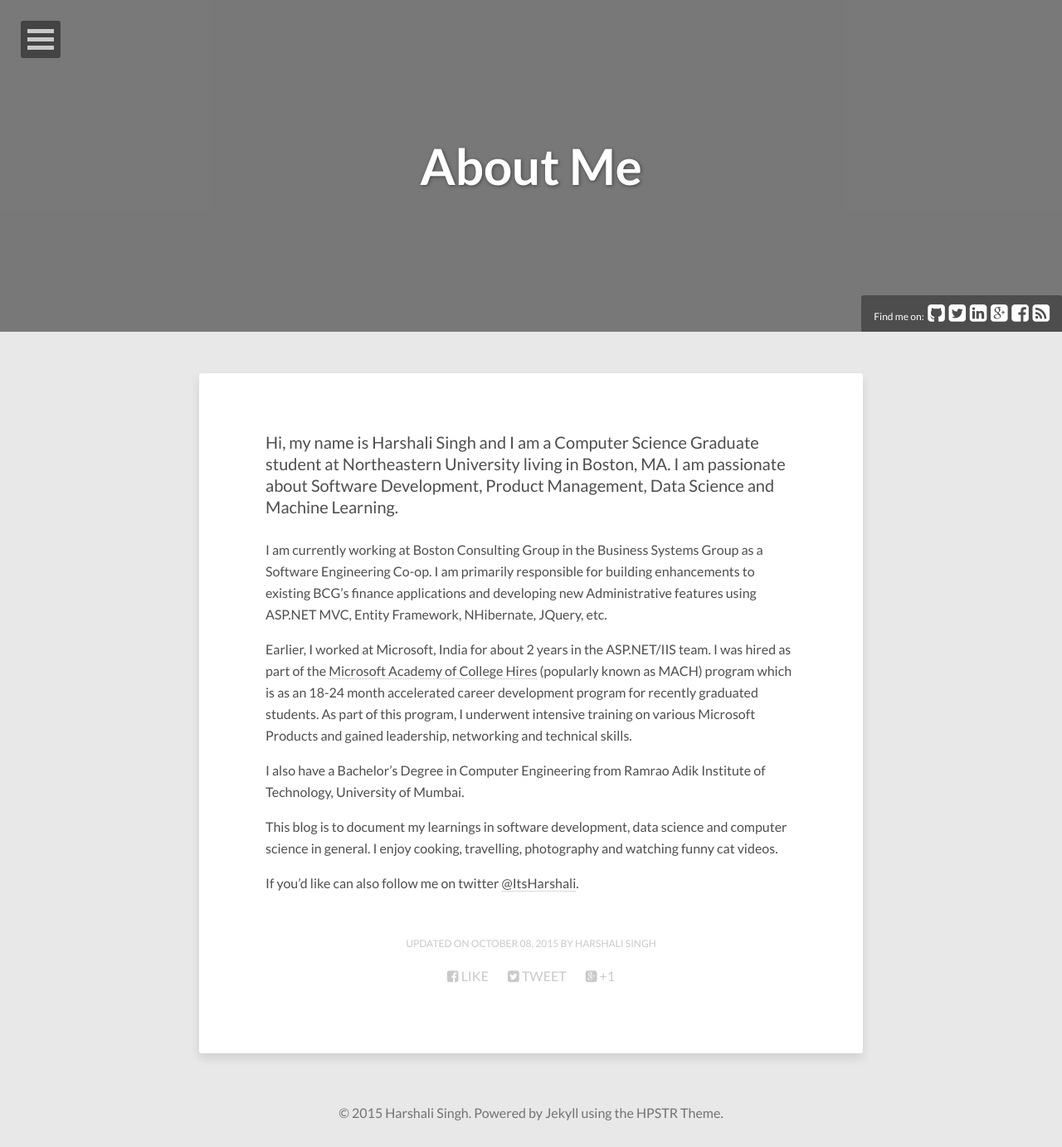
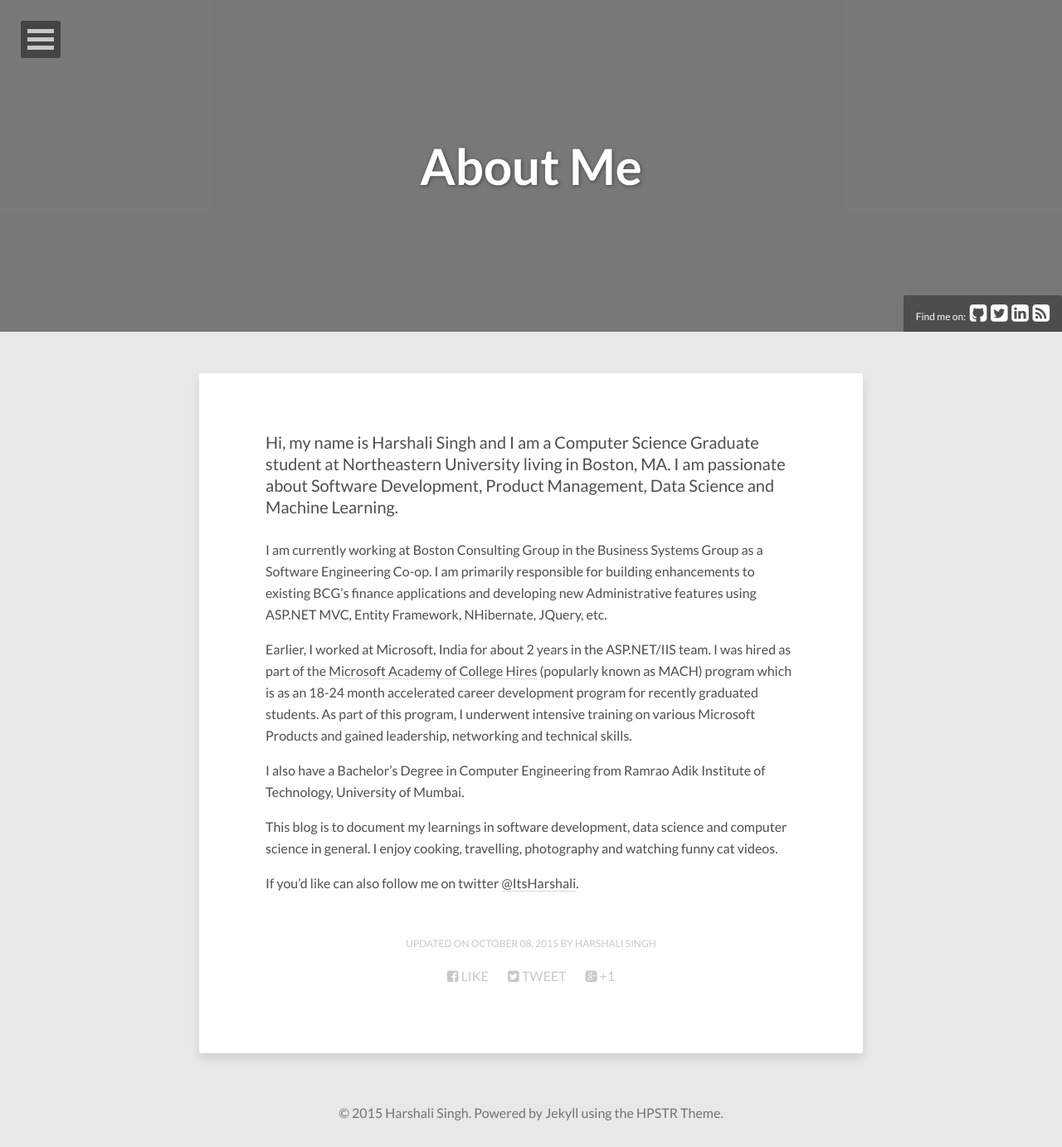
Before and after one commit to harshalisingh/harshalisingh.github.io, a Jekyll site: the page built from about/index.md, in a window 1280 px wide. Shown: the whole page at 83% size. Built offline with Jekyll 4.4.1, drawn with Linux system fonts in a browser that asks for light colours; nearby versions of some CDN libraries.

Commit message:
updated _layouts

```diff
--- a/_layouts/page.html
+++ b/_layouts/page.html
@@ -20,11 +20,9 @@ if ((host == window.location.host) && (window.location.protocol != "https:"))
 <div class="entry-header">
     <div class="image-credit">
         Find me on:&nbsp
-        <a href="https://github.com/{{ site.github }}" target="_blank"><i class="fa fa-github-square fa-2x"></i></a>&nbsp
-        <a href="https://twitter.com/{{ site.twitter }}" target="_blank"><i class="fa fa-twitter-square fa-2x"></i></a>&nbsp
-        <a href="https://www.linkedin.com/in/{{ site.linkedin }}" target="_blank"><i class="fa fa-linkedin-square fa-2x"></i></a>&nbsp
-        <a href="https://plus.google.com/+{{ site.google_plus }}" target="_blank"><i class="fa fa-google-plus-square fa-2x"></i></a>&nbsp
-        <a href="https://www.facebook.com/{{ site.facebook }}" target="_blank"><i class="fa fa-facebook-square fa-2x"></i></a>&nbsp
+        <a href="https://github.com/{{ site.owner.github }}" target="_blank"><i class="fa fa-github-square fa-2x"></i></a>&nbsp
+        <a href="https://twitter.com/{{ site.owner.twitter }}" target="_blank"><i class="fa fa-twitter-square fa-2x"></i></a>&nbsp
+        <a href="https://www.linkedin.com/in/{{ site.owner.linkedin }}" target="_blank"><i class="fa fa-linkedin-square fa-2x"></i></a>&nbsp
         <a href="/feed.xml"><i class="fa fa-rss-square fa-2x"></i></a>
     </div>
     <div class="entry-image">
--- a/_layouts/post-index.html
+++ b/_layouts/post-index.html
@@ -15,9 +15,9 @@
 <div class="entry-header">
     <div class="image-credit">
         Find me on:&nbsp
-        <a href="https://github.com/{{ site.github }}" target="_blank"><i class="fa fa-github-square fa-2x"></i></a>&nbsp
-        <a href="https://twitter.com/{{ site.twitter }}" target="_blank"><i class="fa fa-twitter-square fa-2x"></i></a>&nbsp
-        <a href="https://www.linkedin.com/in/{{ site.linkedin }}" target="_blank"><i class="fa fa-linkedin-square fa-2x"></i></a>&nbsp
+        <a href="https://github.com/{{ site.owner.github }}" target="_blank"><i class="fa fa-github-square fa-2x"></i></a>&nbsp
+        <a href="https://twitter.com/{{ site.owner.twitter }}" target="_blank"><i class="fa fa-twitter-square fa-2x"></i></a>&nbsp
+        <a href="https://www.linkedin.com/in/{{ site.owner.linkedin }}" target="_blank"><i class="fa fa-linkedin-square fa-2x"></i></a>&nbsp
         <a href="/feed.xml"><i class="fa fa-rss-square fa-2x"></i></a>
     </div>
     <div class="entry-image">
```
Also changed, not shown: other parts of _layouts/page.html (+3 -3 lines), _layouts/post.html (+3 -5 lines).
